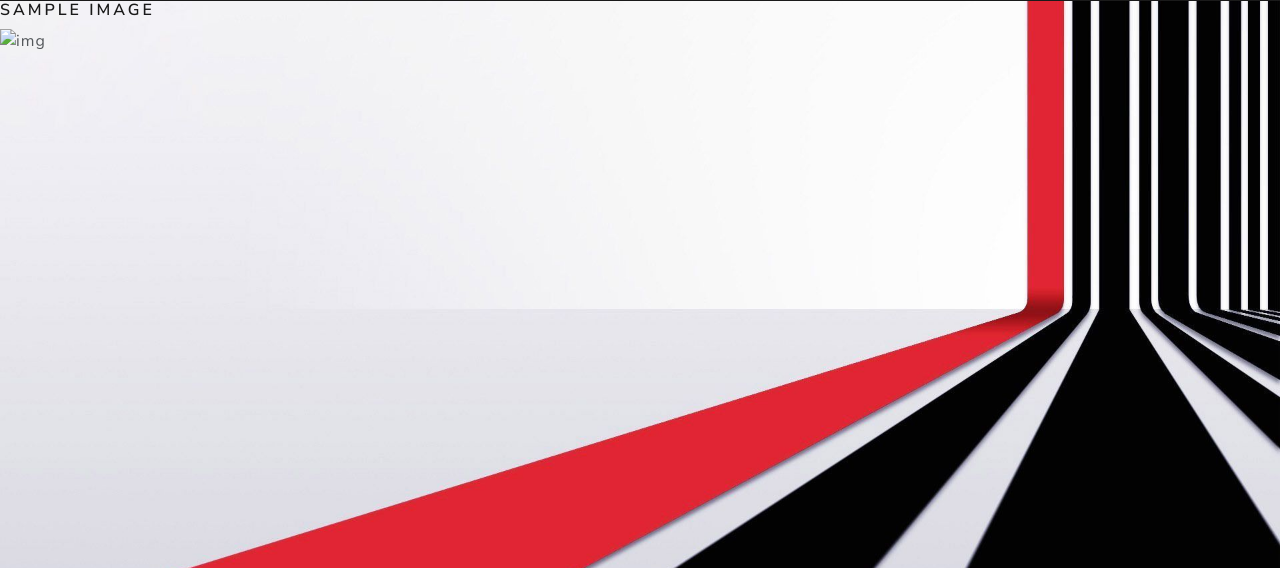
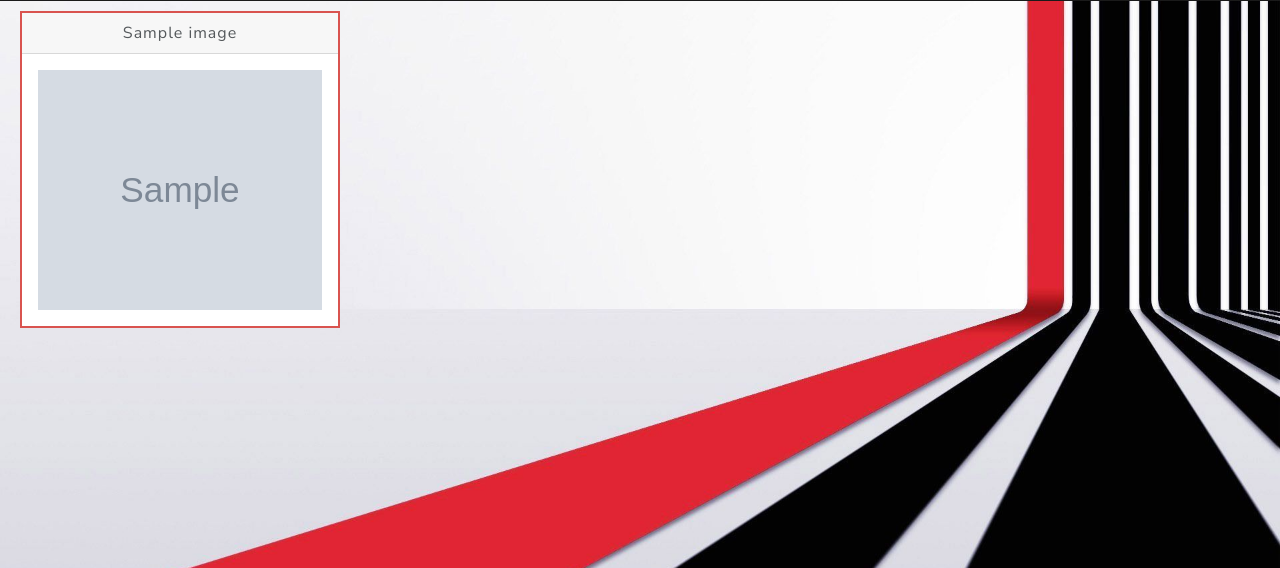
Before and after one commit to momchilantonov/ArtVision, a Django app: page /gallery/album/1 in a window 1280 px wide. Shown: the part 97-665 px from the top of the page. Run offline with Django 3.2, Linux system fonts and the light colour scheme; tables that the repository leaves empty hold one stand-in row (values such as "Sample post"); grey boxes marked "Sample" are stand-in pictures; some libraries are stand-ins or nearby versions.

Commit message:
show images from gallery

```diff
--- a/art_vision/gallery/urls.py
+++ b/art_vision/gallery/urls.py
@@ -1,7 +1,7 @@
-from art_vision.gallery.views import get_album
+from art_vision.gallery.views import show_album
 from django.urls import path
 
 
 urlpatterns = [
-    path('album/<int:pk>', get_album, name='get album')
+    path('album/<int:pk>', show_album, name='get album')
 ]
--- a/art_vision/gallery/views.py
+++ b/art_vision/gallery/views.py
@@ -3,9 +3,9 @@ from art_vision.gallery.models import Album, Image
 from django.shortcuts import render
 
 
-def get_album(req, pk):
+def show_album(req, pk):
     album = get_obj_by_id(Album, pk)
-    images = Image.objects.filter(album=album)
+    images = album.image_set.all()
     context = {
         'album': album,
         'images': images,
--- a/static/css/custom_style.css
+++ b/static/css/custom_style.css
@@ -21,3 +21,16 @@ body {
     background-attachment:fixed;
 
 }
+.card {
+    margin-top: 10px;
+    margin-left: 20px;
+    border-width: 2px;
+    float:left
+}
+.card-header {
+    text-align: center;
+}
+.card-img {
+    width: 284px;
+    height: 240px;
+}
--- a/templates/gallery/show_album.html
+++ b/templates/gallery/show_album.html
@@ -1,7 +1,11 @@
 {% extends 'core/base.html' %}
 {% block content %}
-{% for image in images %}
-    <h5>{{ image.title }}</h5>
-    <img src="{{ image.url }}" alt="img">
-{% endfor %}
+    {% for image in images %}
+    <div class="card border-danger mb-3" style="max-width: 20rem;">
+        <div class="card-header">{{ image.title }}</div>
+        <div class="card-body">
+            <img class="card-img" src="{{ image.image.url }}" alt="img">
+        </div>
+    </div>
+    {% endfor %}
 {% endblock %}
```
Also changed, not shown: art_vision/gallery/forms.py (added, +8 -0 lines).
